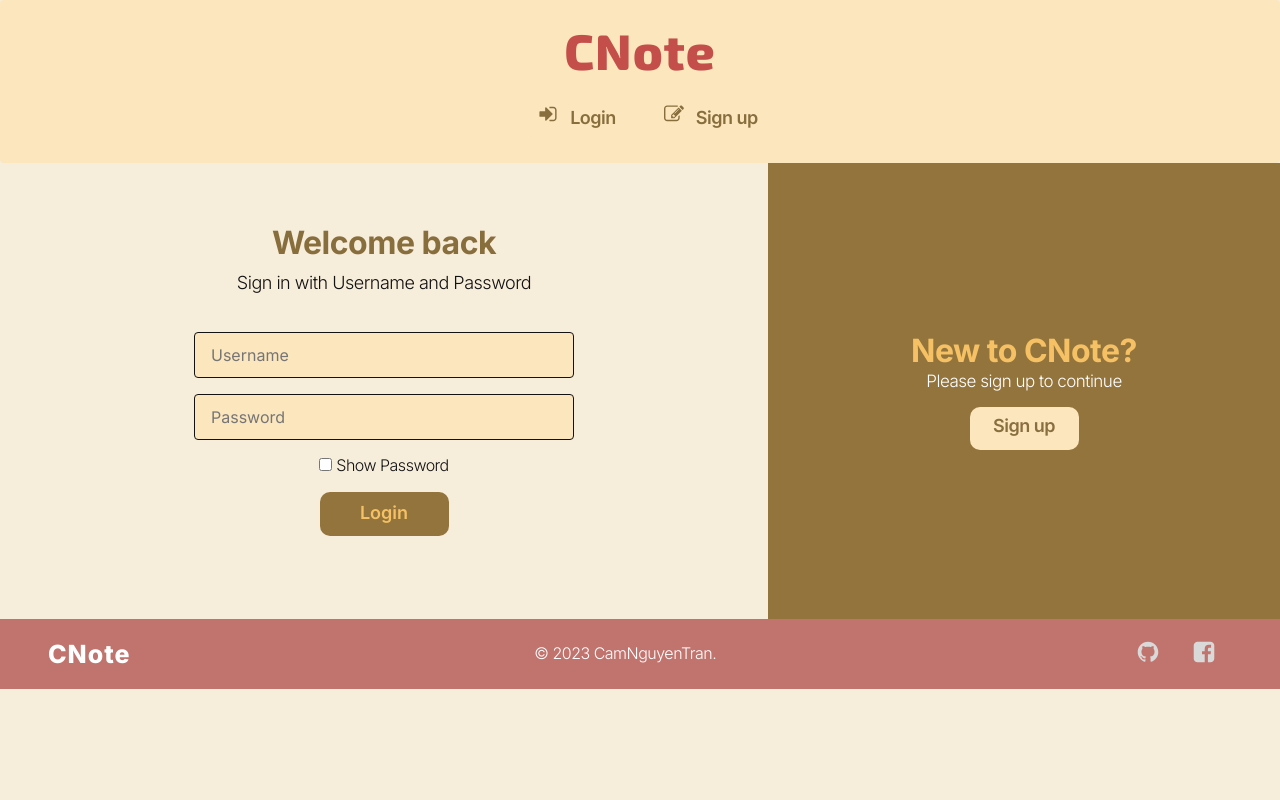
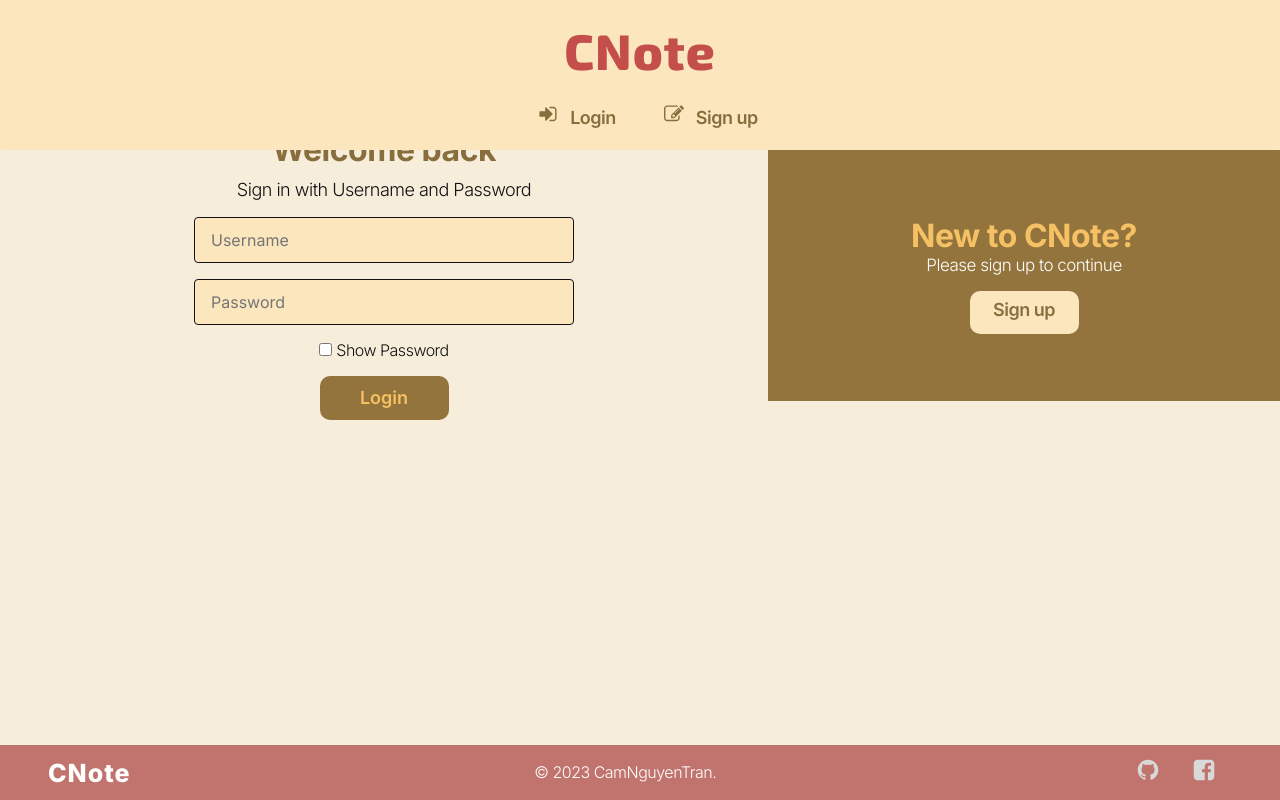
Before and after one commit to cnmeow/cnote, a PHP site: page /index.php?url=Login in a window 1280 px wide. Run offline with PHP 8.4, Linux system fonts and the light colour scheme; some libraries are stand-ins or nearby versions.

Commit message:
Fix layout: Adjusted interface, fixed header and footer

```diff
--- a/mvc/views/pages/doneTasks.php
+++ b/mvc/views/pages/doneTasks.php
@@ -4,8 +4,8 @@
     <h1 class="txtHeading">Completed Tasks</h1>
     <div class="controlContainer">
 
-      <a href="/index.php?url=Tasks" class="btnControl button">All</a>
-      <a href="/index.php?url=Tasks/doneTasks" class="btnControl button">Completed</a>
+      <a href="/index.php?url=Tasks" class="btnControl button">Undone tasks</a>
+      <a href="/index.php?url=Tasks/doneTasks" class="btnControl button">Done tasks</a>
       <a href="/index.php?url=Tasks/addTask" class="btnControl button">Add</a>
 
       <form method="POST" action="" id="findForm">
--- a/mvc/views/pages/editTask.php
+++ b/mvc/views/pages/editTask.php
@@ -6,7 +6,7 @@
       <div class="controlContainer">
         <a href="/index.php?url=Tasks" type="button" class="btnControl button">Cancel</a>
         <button type="button" class="btnControl button" id="btnDelete">Delete</button>
-        <button type="button" class="btnControl button" id="btnEdit">Edit</button>
+        <button type="button" class="btnControl button" id="btnEdit">Save changes</button>
       </div>
 
       <form method="POST" action="" id="infoForm">
--- a/mvc/views/pages/tasks.php
+++ b/mvc/views/pages/tasks.php
@@ -3,8 +3,8 @@
   <div class="contentContainer">
     <h1 class="txtHeading">All Your Tasks</h1>
     <div class="controlContainer">
-      <a href="/index.php?url=Tasks" class="btnControl button">All</a>
-      <a href="/index.php?url=Tasks/doneTasks" class="btnControl button">Completed</a>
+      <a href="/index.php?url=Tasks" class="btnControl button">Undone tasks</a>
+      <a href="/index.php?url=Tasks/doneTasks" class="btnControl button">Done tasks</a>
       <a href="/index.php?url=Tasks/addTask" class="btnControl button">Add</a>
 
       <form method="POST" action="" id="findForm">
--- a/public/css/addTask.css
+++ b/public/css/addTask.css
@@ -7,6 +7,8 @@
   flex-direction: column;
   justify-content: flex-start;
   background-color: #F7EDDB;
+  padding-bottom: 55px;
+  padding-top: 150px;
 }
 
 .contentContainer {
--- a/public/css/layout.css
+++ b/public/css/layout.css
@@ -114,7 +114,7 @@ body {
 
 header {
   width: 100%;
-  height: 100%;
+  height: 150px;
   display: flex;
   max-width: auto;
   align-self: center;
@@ -127,6 +127,7 @@ header {
   padding-bottom: 20px;
   justify-content: flex-start;
   background-color: #FBE6BE;
+  position: fixed;
 }
 
 .logoHeader {
@@ -173,7 +174,7 @@ header {
 
 footer {
   width: 100%;
-  height: auto;
+  height: 55px;
   display: flex;
   max-width: 100%;
   align-items: center;
@@ -184,6 +185,7 @@ footer {
   justify-content: space-between;
   background-color: #c1736d;
   bottom: 0;
+  position: fixed;
 }
 
 .logoFooter {
--- a/public/css/signup.css
+++ b/public/css/signup.css
@@ -5,6 +5,8 @@
   margin-top: 0px;
   align-items: flex-start;
   text-align: center;
+  padding-bottom: 55px;
+  padding-top: 150px;
 }
 
 .leftContainer {
--- a/public/css/tasks.css
+++ b/public/css/tasks.css
@@ -7,6 +7,8 @@
   flex-direction: column;
   justify-content: flex-start;
   background-color: #F7EDDB;
+  padding-bottom: 55px;
+  padding-top: 150px;
 }
 
 form {
--- a/public/css/user.css
+++ b/public/css/user.css
@@ -7,6 +7,8 @@
   flex-direction: column;
   justify-content: flex-start;
   background-color: #F7EDDB;
+  padding-bottom: 55px;
+  padding-top: 150px;
 }
 
 .inpForm {
```
